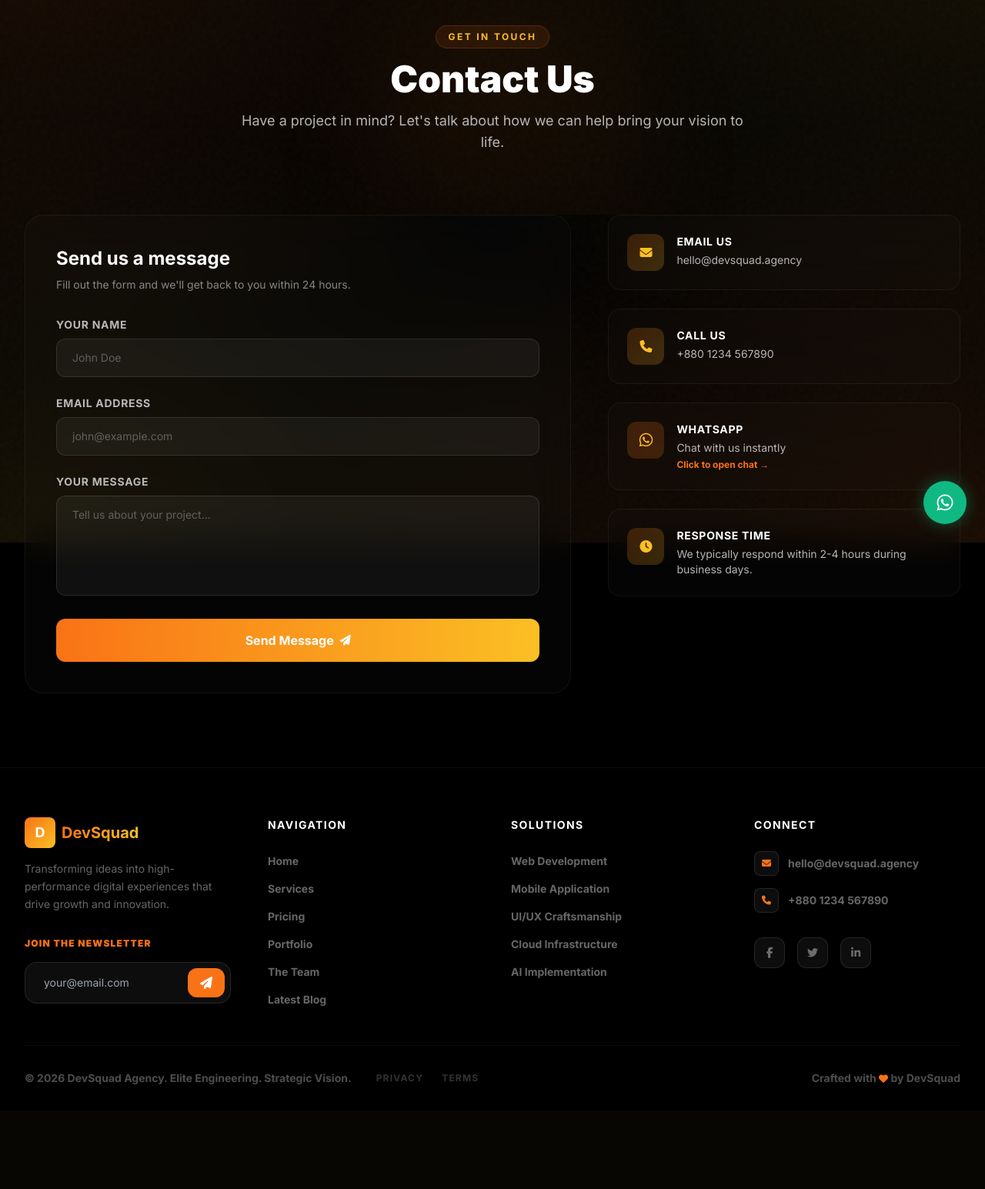
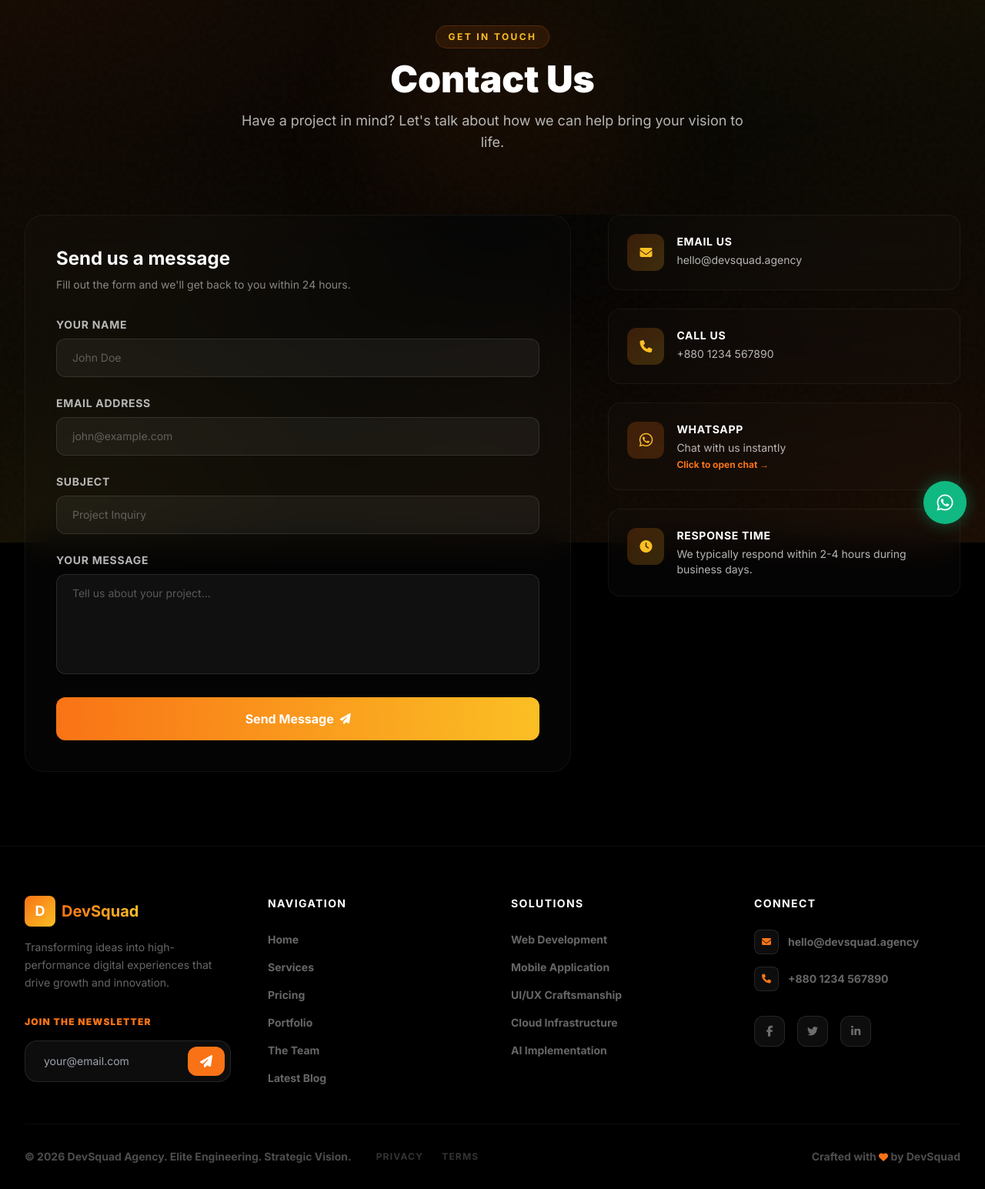
Before and after one commit to mdzihad42/devsquad_agency, a Django app: page /contact/ in a window 1280 px wide. Shown: the part 95-1640 px from the top of the page at 77% size. Before the commit the page ends 1504 px from the top, so only its background shows below. Run offline with Django 5.2, Linux system fonts and the light colour scheme; data comes from the database, SQL or seed files in the repository; both versions use the stored data as it was after the commit; some libraries are stand-ins or nearby versions.

Commit message:
Fix: Added subject field to ContactMessage model and updated templates

```diff
--- a/devsqaud/models.py
+++ b/devsqaud/models.py
@@ -83,6 +83,7 @@ class ContactMessage(models.Model):
     """Contact form submissions."""
     name = models.CharField(max_length=100)
     email = models.EmailField()
+    subject = models.CharField(max_length=200, blank=True)
     message = models.TextField()
     created_at = models.DateTimeField(auto_now_add=True)
     is_read = models.BooleanField(default=False)
--- a/templates/contact.html
+++ b/templates/contact.html
@@ -50,6 +50,17 @@
                                 class="w-full px-5 py-3.5 bg-white/5 border border-white/10 rounded-xl text-white placeholder-white/30 focus:border-sunset-orange/50 focus:ring-2 focus:ring-sunset-orange/20 focus:outline-none transition-all duration-300 text-sm">
                             {% if form.email.errors %}
                             <p class="mt-1 text-xs text-red-400">{{ form.email.errors.0 }}</p>
+                            {% endif %}
+                        </div>
+
+                        <!-- Subject -->
+                        <div>
+                            <label for="contact-subject" class="block text-sm font-bold text-white/70 mb-2 uppercase tracking-wider">Subject</label>
+                            <input type="text" name="subject" id="contact-subject" value="{{ form.subject.value|default:'' }}"
+                                placeholder="Project Inquiry"
+                                class="w-full px-5 py-3.5 bg-white/5 border border-white/10 rounded-xl text-white placeholder-white/30 focus:border-sunset-orange/50 focus:ring-2 focus:ring-sunset-orange/20 focus:outline-none transition-all duration-300 text-sm">
+                            {% if form.subject.errors %}
+                            <p class="mt-1 text-xs text-red-400">{{ form.subject.errors.0 }}</p>
                             {% endif %}
                         </div>
 
--- a/templates/dashboard/message_detail.html
+++ b/templates/dashboard/message_detail.html
@@ -24,7 +24,10 @@
                     </div>
                     <div>
                         <h2 class="text-2xl font-black">{{ message.name }}</h2>
-                        <p class="text-white/50 font-medium">{{ message.email }}</p>
+                        <p class="text-white/50 font-medium mb-1">{{ message.email }}</p>
+                        {% if message.subject %}
+                        <p class="text-sunset-orange text-xs font-black uppercase tracking-widest">{{ message.subject }}</p>
+                        {% endif %}
                     </div>
                 </div>
                 <div class="text-right">
--- a/templates/dashboard/messages.html
+++ b/templates/dashboard/messages.html
@@ -45,7 +45,10 @@
                         </div>
                     </td>
                     <td class="px-8 py-6">
-                        <p class="text-sm text-white/80 line-clamp-1 max-w-xs">{{ msg.message }}</p>
+                        {% if msg.subject %}
+                        <p class="text-sm font-bold text-sunset-orange truncate max-w-[200px]">{{ msg.subject }}</p>
+                        {% endif %}
+                        <p class="text-xs text-white/50 line-clamp-1 max-w-[200px]">{{ msg.message }}</p>
                     </td>
                     <td class="px-8 py-6">
                         {% if not msg.is_read %}
```
Also changed, not shown: db.sqlite3, devsqaud/migrations/0008_contactmessage_subject.py (added).
